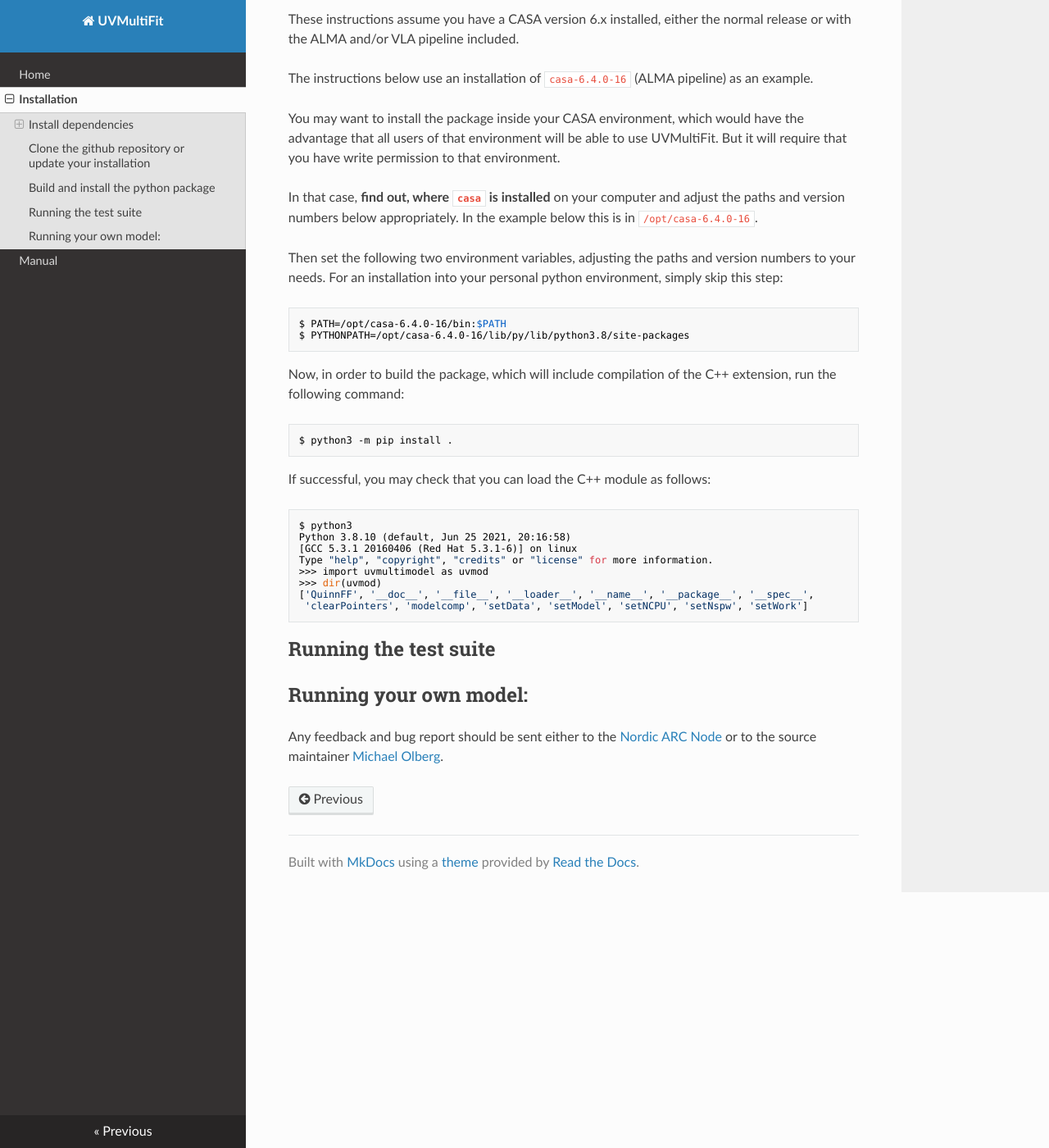
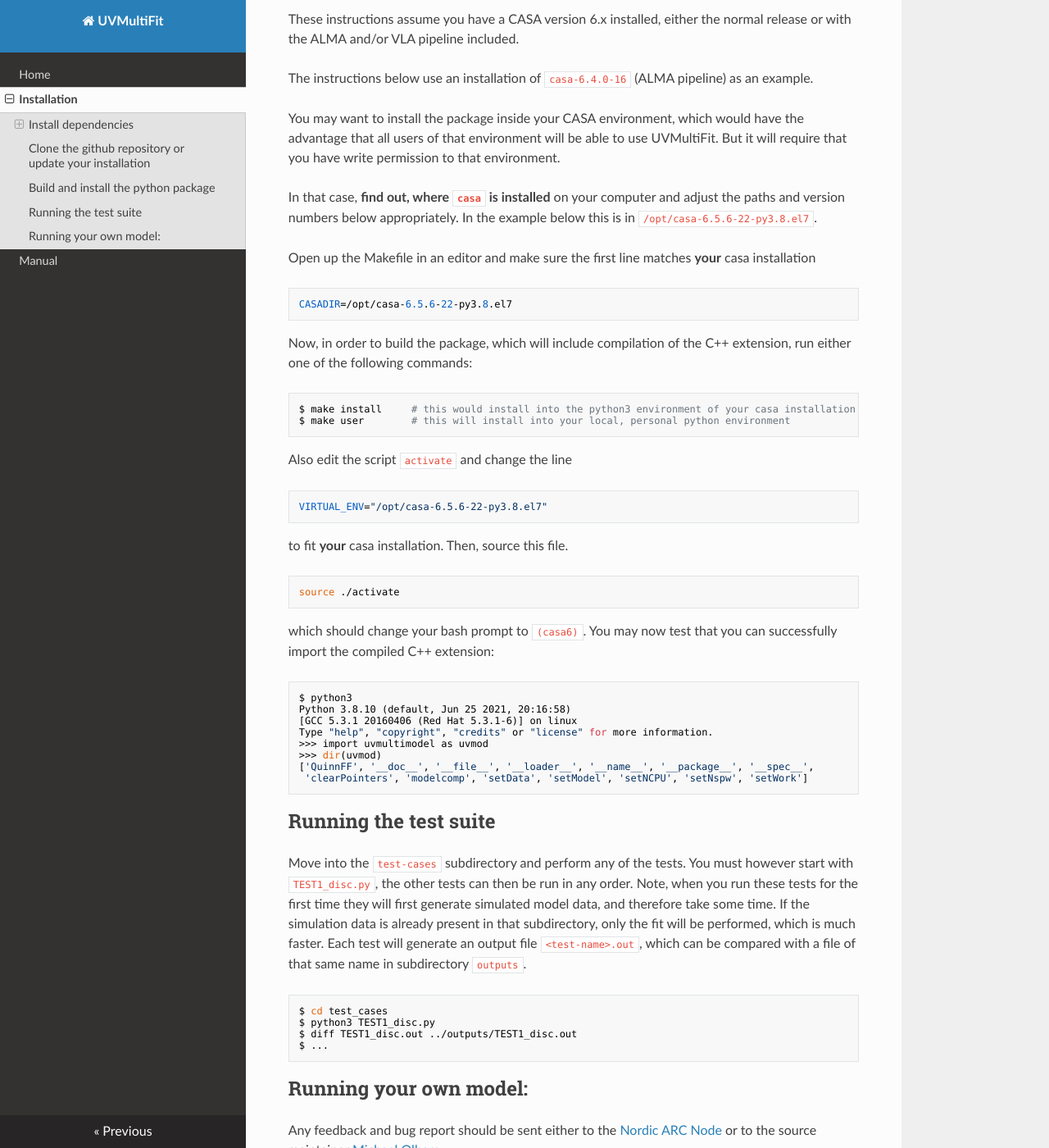
Before and after one commit to onsala-space-observatory/UVMultiFit, an MkDocs documentation site: the page built from docs/install.md, in a window 1280 px wide and 1400 px high, scrolled down 1112 px. Shown: the whole window at 82% size. Built offline with MkDocs 1.6.1, drawn with Linux system fonts in a browser that asks for light colours; nearby versions of some CDN libraries; some of the changed text lies outside the part shown.

Commit message:
update installation procedure

````diff
--- a/docs/install.md
+++ b/docs/install.md
@@ -63,25 +63,37 @@ permission to that environment.
 
 In that case, **find out, where `casa` is installed** on your computer
 and adjust the paths and version numbers below appropriately.  In the
-example below this is in `/opt/casa-6.4.0-16`.
+example below this is in `/opt/casa-6.5.6-22-py3.8.el7`.
 
-Then set the following two environment variables, adjusting
-the paths and version numbers to your needs. For an installation into
-your personal python environment, simply skip this step:
+Open up the Makefile in an editor and make sure the first line matches **your** casa installation
 
-``` bash
-$ PATH=/opt/casa-6.4.0-16/bin:$PATH
-$ PYTHONPATH=/opt/casa-6.4.0-16/lib/py/lib/python3.8/site-packages
+
+```
+CASADIR=/opt/casa-6.5.6-22-py3.8.el7
 ```
 
 Now, in order to build the package, which will include compilation of
-the C++ extension, run the following command:
+the C++ extension, run either one of the following commands:
 
 ``` bash
-$ python3 -m pip install .
+$ make install     # this would install into the python3 environment of your casa installation
+$ make user        # this will install into your local, personal python environment
 ```
 
-If successful, you may check that you can load the C++ module as follows:
+Also edit the script `activate` and change the line
+
+```
+VIRTUAL_ENV="/opt/casa-6.5.6-22-py3.8.el7"
+```
+
+to fit **your** casa installation. Then, source this file.
+
+``` bash
+source ./activate
+```
+
+which should change your bash prompt to `(casa6)`. You may now test
+that you can successfully import the compiled C++ extension:
 
 ``` bash
 $ python3
@@ -96,6 +108,25 @@ Type "help", "copyright", "credits" or "license" for more information.
 
 ## Running the test suite
 
+Move into the `test-cases` subdirectory and perform any of the
+tests. You must however start with `TEST1_disc.py`, the other tests
+can then be run in any order. Note, when you run these tests for the
+first time they will first generate simulated model data, and
+therefore take some time. If the simulation data is already present in
+that subdirectory, only the fit will be performed, which is much
+faster. Each test will generate an output file `<test-name>.out`,
+which can be compared with a file of that same name in subdirectory
+`outputs`.
+
+
+``` bash
+$ cd test_cases
+$ python3 TEST1_disc.py
+$ diff TEST1_disc.out ../outputs/TEST1_disc.out
+$ ...
+```
+
+
 ## Running your own model:
 
 Any feedback and bug report should be sent either to the
````
Also changed, not shown: other parts of docs/install.md (+3 -3 lines), 2 other files.
